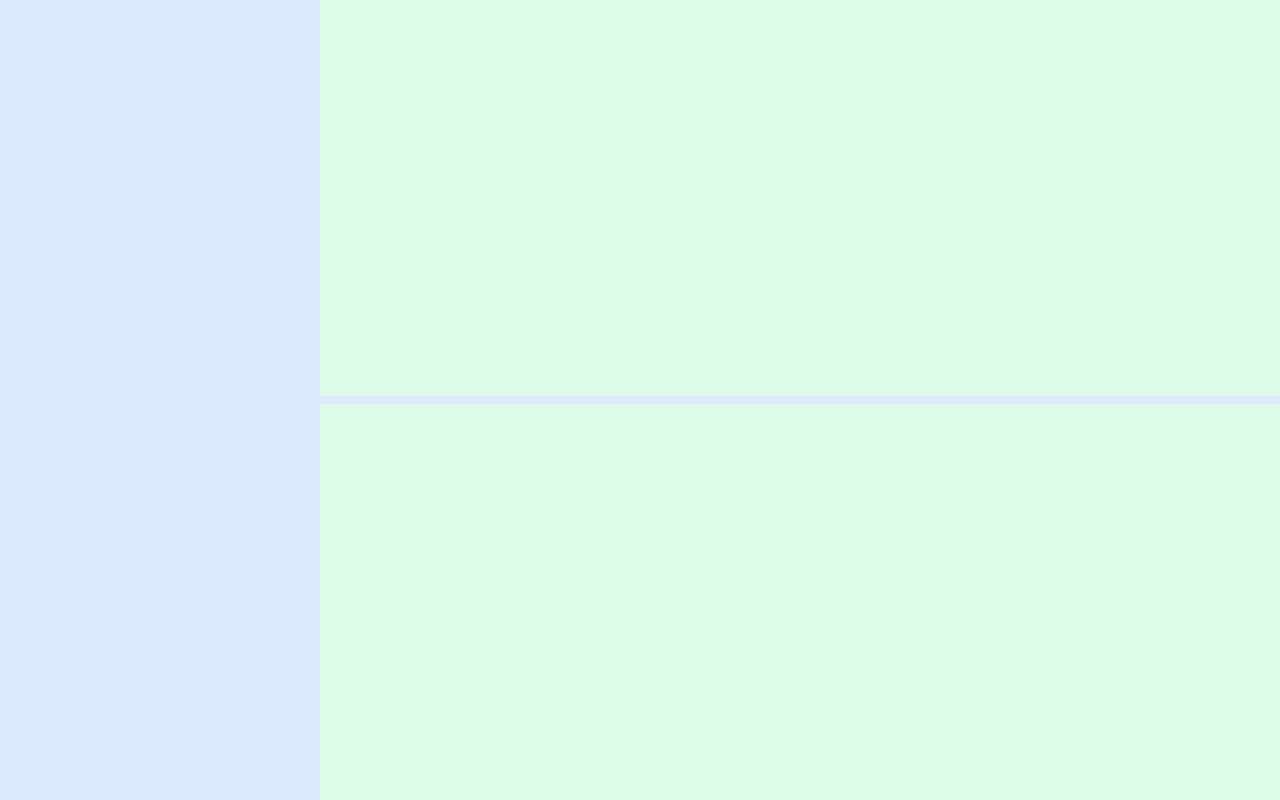
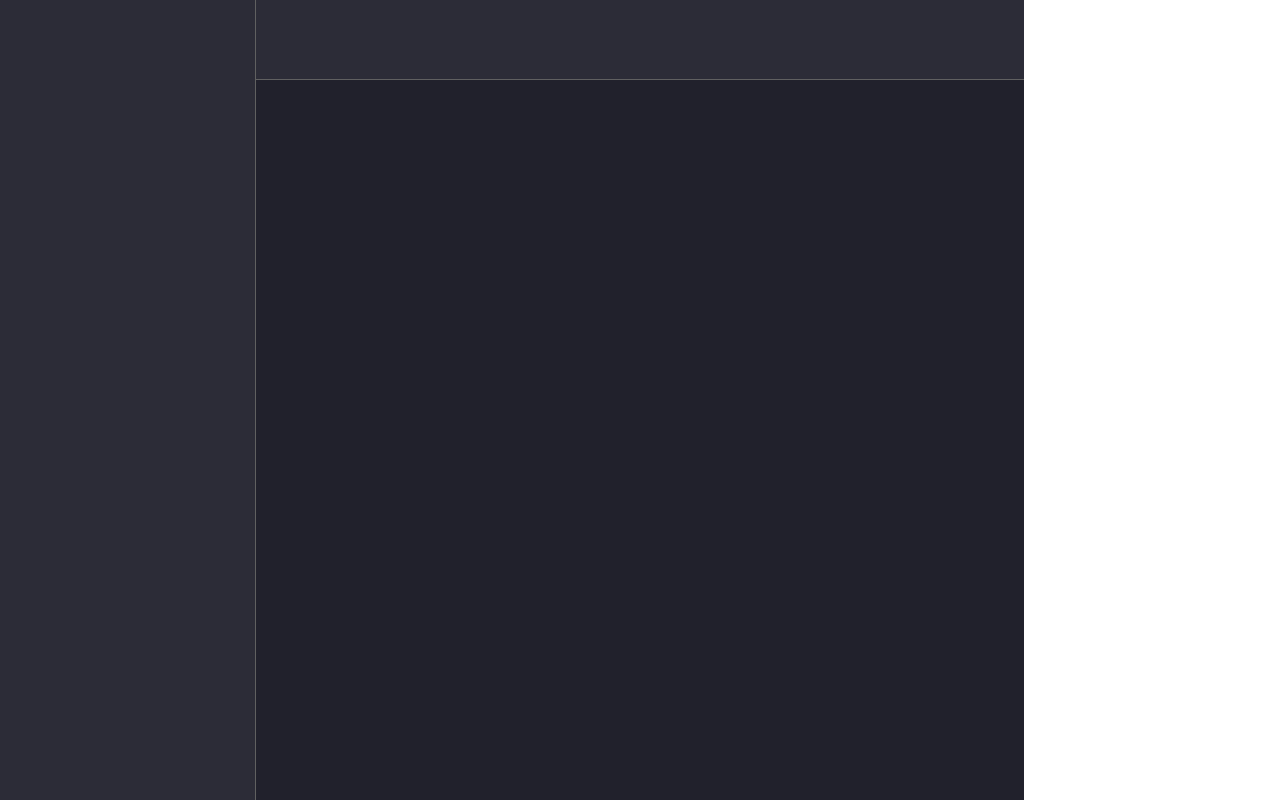
Before and after one commit to dominikjakobsze/Kanban-Board, a website built with Vite: page frontend/app-vite/index.html in a window 1280 px wide. Built offline with nearby package versions, Linux system fonts and the light colour scheme.

Commit message:
layout improvements

```diff
--- a/frontend/app-vite/index.html
+++ b/frontend/app-vite/index.html
@@ -7,13 +7,16 @@
     <link href="./main.css" rel="stylesheet" />
   </head>
   <body>
-    <div class="w-full h-dvh-full">
+    <div class="w-full h-dvh-full overflow-hidden">
 
-      <div class="grid lg:grid-cols-4 bg-red-100 w-full h-full">
-        <div class="bg-blue-100 w-full"></div>
-        <div class="bg-blue-100 lg:col-span-3 grid grid-cols-1 w-full gap-2">
-          <div class="bg-green-100 w-full"></div>
-          <div class="bg-green-100 w-full"></div>
+      <div class="grid lg:grid-cols-4 xl:grid-cols-5 w-full h-full">
+        <div class="bg-[#2C2C37] w-full h-full border-right-board"></div>
+        <div class=" lg:col-span-3 w-full flex flex-row flex-wrap content-start">
+          <div class="bg-[#2C2C37] flex-[0_0_100%] h-[10%] border-bottom-board"></div>
+          <div class="bg-[#21212C] flex-[0_0_100%] h-[90%] flex flex-row flex-nowrap">
+            <div data-column="column" class="w-full"></div>
+            <div data-column="column"></div>
+          </div>
         </div>
       </div>
 
--- a/frontend/app-vite/main.css
+++ b/frontend/app-vite/main.css
@@ -1,5 +1,11 @@
 .h-dvh-full{
     height: 100dvh;
+}
+.border-right-board{
+    border-right: 1px solid #606060;
+}
+.border-bottom-board{
+    border-bottom: 1px solid #606060;
 }
 
 
```
